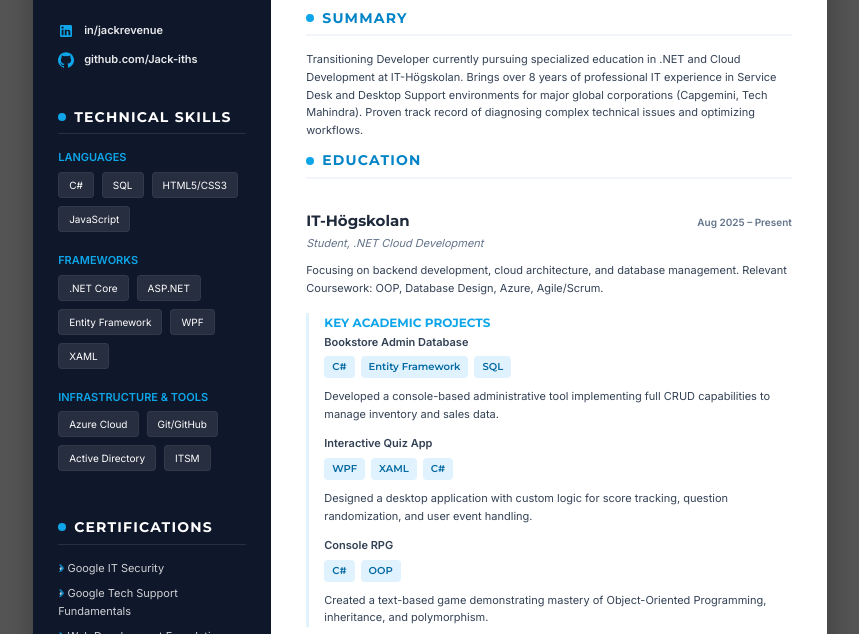
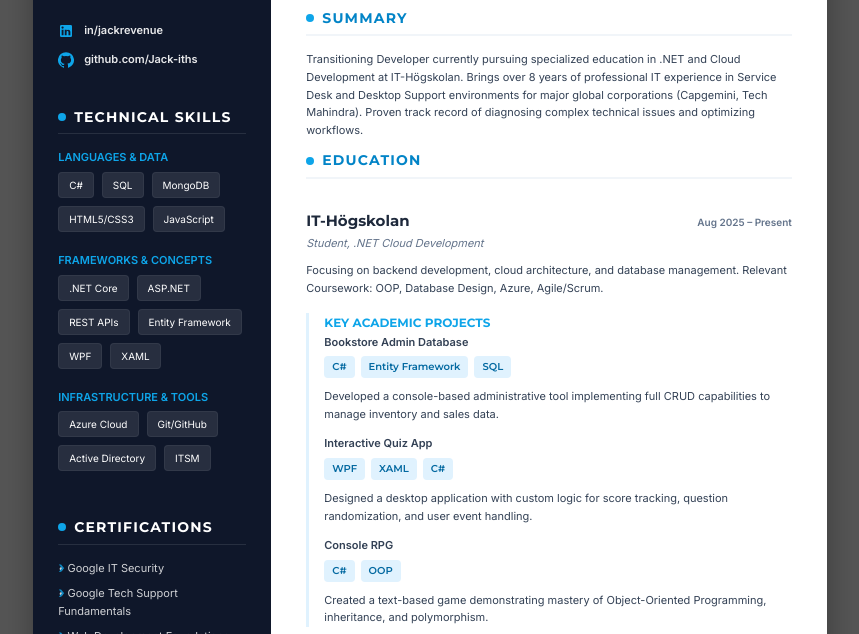
Before and after one commit to Jack-iths/CV, a plain HTML site: page index.html in a window 1280 px wide. Shown: the part 160-794 px from the top of the page, without its empty margins (210-1069 px from the left). Drawn offline with Linux system fonts and the light colour scheme.

Commit message:
Refactor index.html for improved structure and content

```diff
--- a/index.html
+++ b/index.html
@@ -268,20 +268,22 @@
                 <h2>Technical Skills</h2>
 
                 <div class="skill-group">
-                    <span class="skill-label">Languages</span>
+                    <span class="skill-label">Languages & Data</span>
                     <div class="skill-chips">
                         <span class="chip">C#</span>
                         <span class="chip">SQL</span>
+                        <span class="chip">MongoDB</span>
                         <span class="chip">HTML5/CSS3</span>
                         <span class="chip">JavaScript</span>
                     </div>
                 </div>
 
                 <div class="skill-group">
-                    <span class="skill-label">Frameworks</span>
+                    <span class="skill-label">Frameworks & Concepts</span>
                     <div class="skill-chips">
                         <span class="chip">.NET Core</span>
                         <span class="chip">ASP.NET</span>
+                        <span class="chip">REST APIs</span>
                         <span class="chip">Entity Framework</span>
                         <span class="chip">WPF</span>
                         <span class="chip">XAML</span>
```
